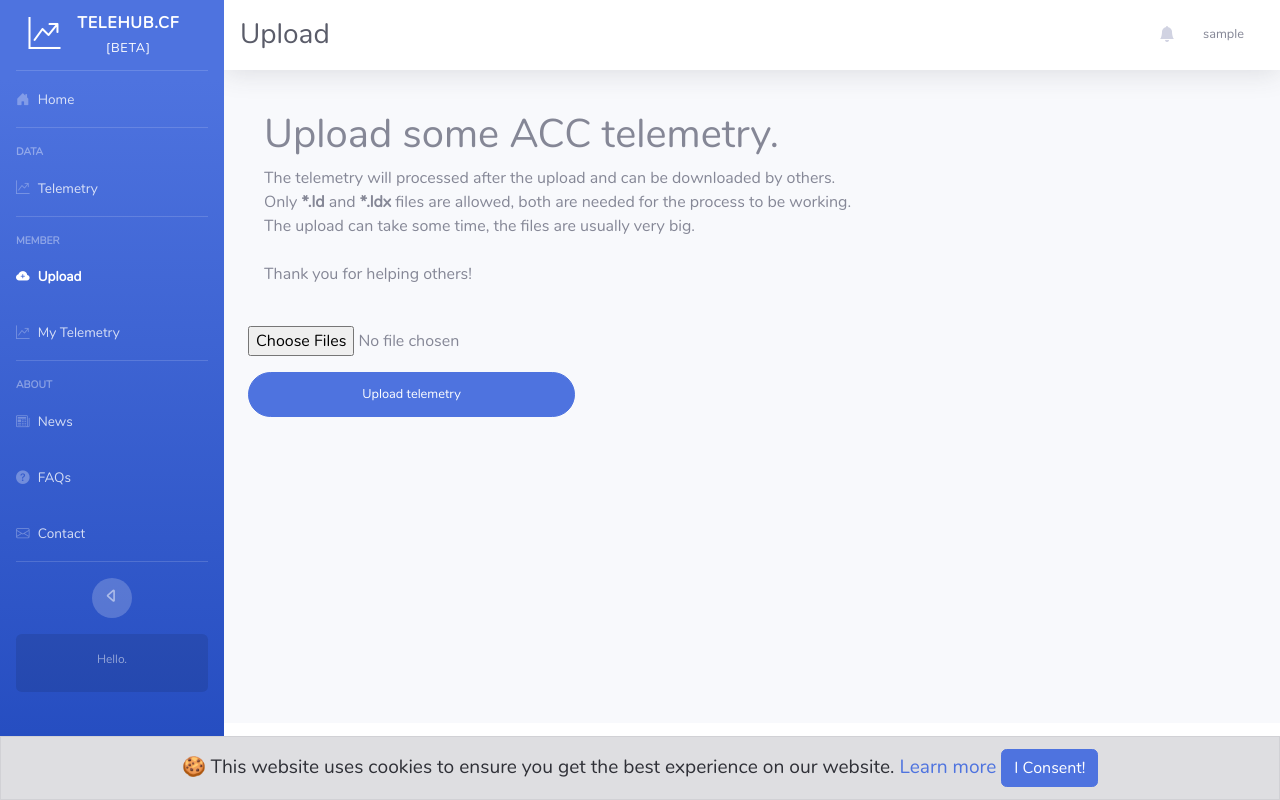
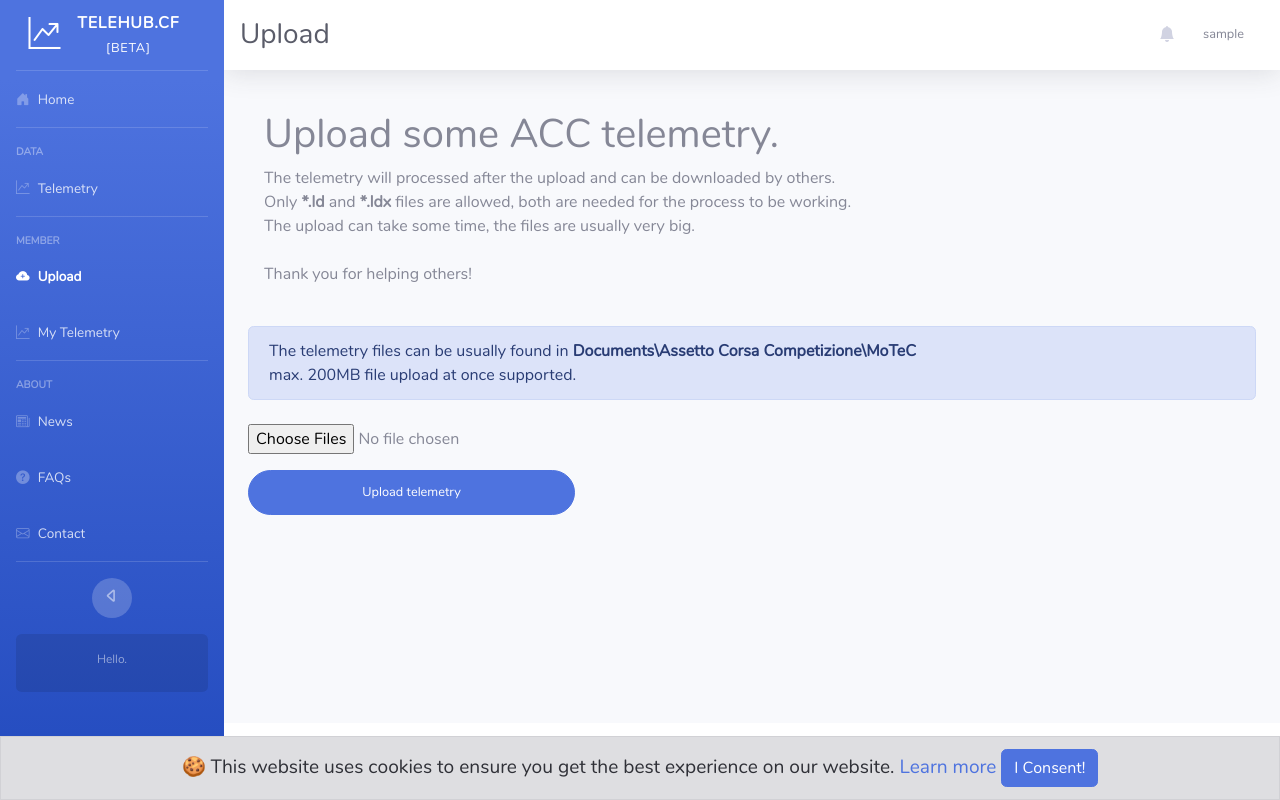
Before and after one commit to wernersbacher/telemhub, a Flask app: page /member/upload in a window 1280 px wide. Run offline with Flask 2, Linux system fonts and the light colour scheme; the visitor is signed in with stand-in values (Sample User, id 1); data comes from the database, SQL or seed files in the repository; data that the repository does not hold is empty; parts of the project's set-up code (start-up, migrations or seed data) failed here and were passed over; some libraries are stand-ins or nearby versions.

Commit message:
small design fixes

```diff
--- a/app.py
+++ b/app.py
@@ -30,7 +30,7 @@ app.secret_key = b'j3nr#+38f8fdeadbeef--w'
 app.config['SQLALCHEMY_DATABASE_URI'] = 'sqlite:///' + DB_FILE_PATH
 app.config['SQLALCHEMY_TRACK_MODIFICATIONS'] = False
 app.config['html_base_path'] = os.path.join(app.static_url_path, '')
-app.config['MAX_CONTENT_LENGTH'] = 100 * 1024 * 1024  # 100mb upload limit
+app.config['MAX_CONTENT_LENGTH'] = 200 * 1024 * 1024  # 100mb upload limit
 
 app.config['ADMIN_SET_FILE'] = os.path.join(CURPATH, 'admin.txt')  # users in this file will get admin role on login
 
--- a/models/models.py
+++ b/models/models.py
@@ -71,7 +71,7 @@ class File(db.Model):
     views = db.Column(db.Integer, default=0)
 
     def get_upload_date(self):
-        return self.timestamp.strftime("%d/%m/%Y, %H:%M")
+        return self.timestamp.strftime("%m/%d/%Y, %H:%M")
 
     def get_fastest_lap(self):
         ms = int(1000 * (self.fastest_lap_time % 1))*1000
--- a/templates/_dashboard.html
+++ b/templates/_dashboard.html
@@ -220,7 +220,7 @@
                         <a class="nav-link dropdown-toggle" href="#" id="userDropdown" role="button"
                            data-toggle="dropdown" aria-haspopup="true" aria-expanded="false">
                             <span class="mr-2 d-none d-lg-block text-gray-600 small">{{ current_user.username }}</span>
-                            <span class="mr-2 d-block d-lg-none text-gray-600 small">P</span>
+                            <span class="mr-2 d-block d-lg-none text-gray-600 small"><i class="bi bi-person-circle"></i></span>
                             <!--<img class="img-profile rounded-circle"
                                  src="img/undraw_profile.svg">-->
                         </a>
--- a/templates/member/upload.html
+++ b/templates/member/upload.html
@@ -27,6 +27,10 @@ Uploaded files:
     <br/>
     Thank you for helping others!
 </div>
+<div class="alert alert-primary mb-4" role="alert">
+    The telemetry files can be usually found in <b>Documents\Assetto Corsa Competizione\MoTeC</b><br/>
+    max. 200MB file upload at once supported.
+</div>
 
 <form class='user' style="width: fit-content;" method='post' enctype="multipart/form-data">
     <dl>
```
